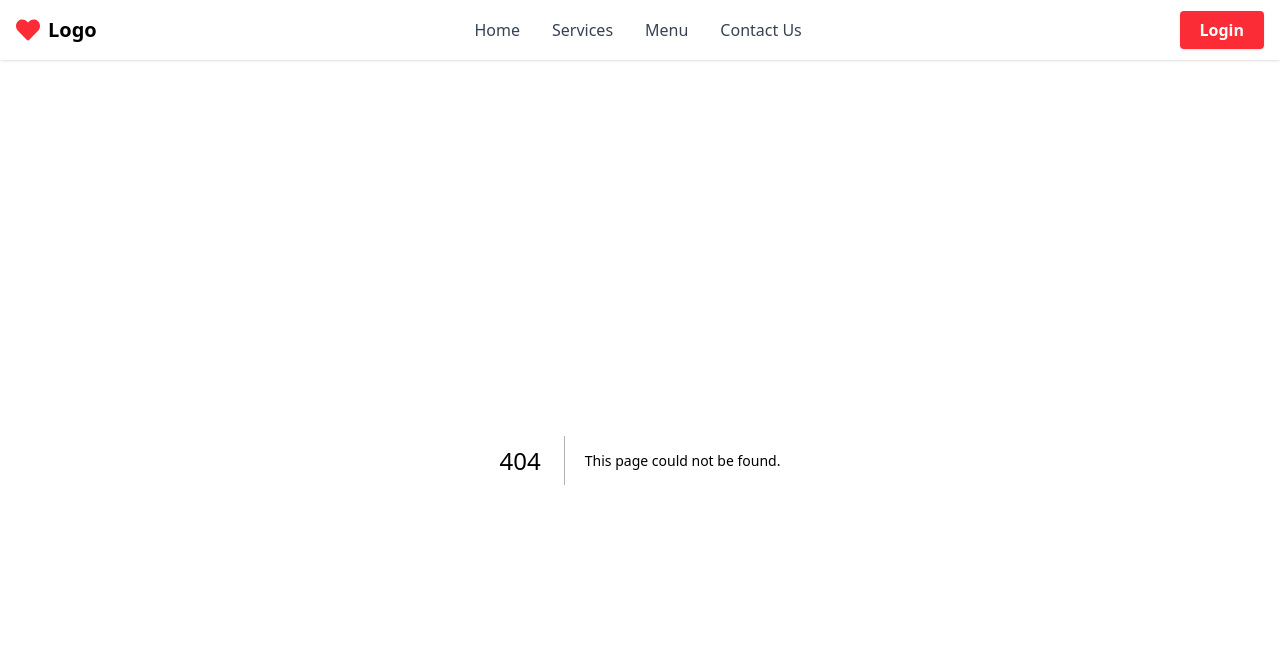
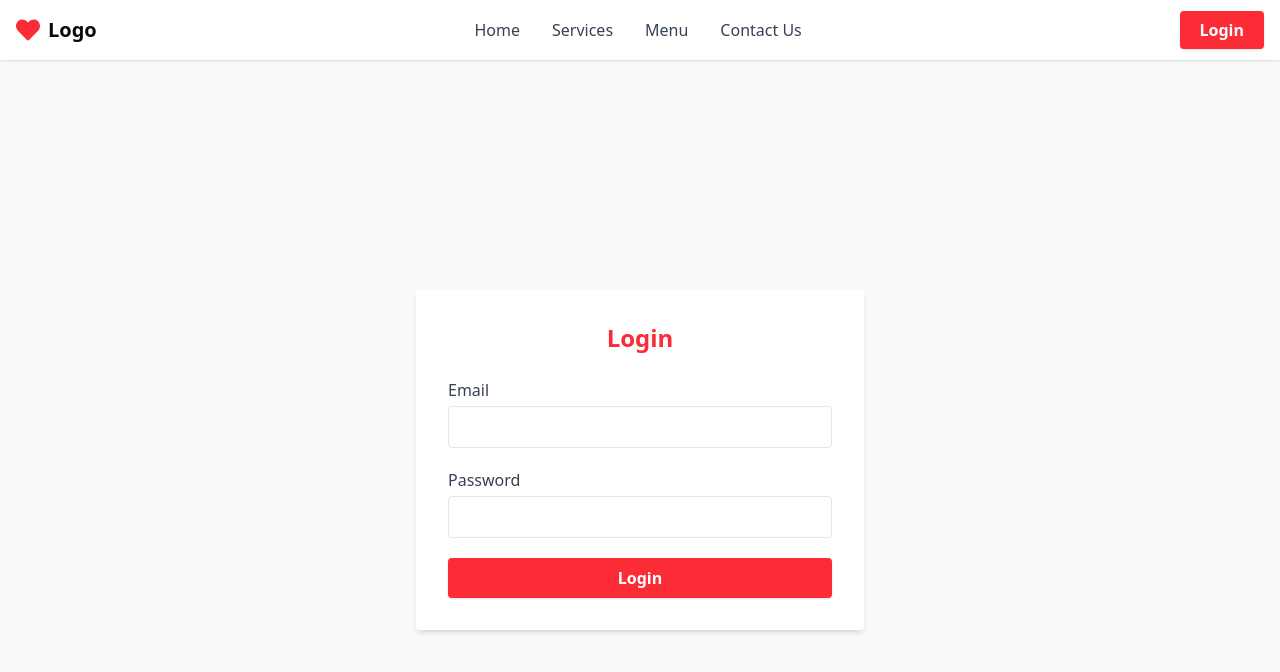
Before and after one commit to subodhqurilo/matro, a Next.js app: page /login in a window 1280 px wide. Before the commit this address had no page. Shown: the top 672 px of the page. Built offline with nearby package versions, Linux system fonts and the light colour scheme.

Commit message:
feat: add login page and update Hero and Navbar components

```diff
--- /dev/null
+++ b/src/app/(dashboard)/login/page.tsx
@@ -0,0 +1,58 @@
+import React, { useState } from 'react';
+
+export default function LoginPage() {
+  const [email, setEmail] = useState('');
+  const [password, setPassword] = useState('');
+  const [error, setError] = useState('');
+
+  const handleSubmit = (e: React.FormEvent) => {
+    e.preventDefault();
+    // Simple validation
+    if (!email || !password) {
+      setError('Please enter both email and password.');
+      return;
+    }
+    setError('');
+    // Handle login logic here
+    alert('Login submitted!');
+  };
+
+  return (
+    <div className="min-h-screen flex items-center justify-center bg-gray-50">
+      <div className="w-full max-w-md bg-white p-8 rounded shadow-md">
+        <h2 className="text-2xl font-bold mb-6 text-center text-red-500">Login</h2>
+        <form onSubmit={handleSubmit} className="space-y-5">
+          <div>
+            <label htmlFor="email" className="block text-gray-700 font-medium mb-1">Email</label>
+            <input
+              id="email"
+              type="email"
+              value={email}
+              onChange={(e) => setEmail(e.target.value)}
+              className="w-full px-4 py-2 border rounded focus:outline-none focus:ring-2 focus:ring-red-500"
+              required
+            />
+          </div>
+          <div>
+            <label htmlFor="password" className="block text-gray-700 font-medium mb-1">Password</label>
+            <input
+              id="password"
+              type="password"
+              value={password}
+              onChange={(e) => setPassword(e.target.value)}
+              className="w-full px-4 py-2 border rounded focus:outline-none focus:ring-2 focus:ring-red-500"
+              required
+            />
+          </div>
+          {error && <div className="text-red-500 text-sm">{error}</div>}
+          <button
+            type="submit"
+            className="w-full bg-red-500 text-white py-2 rounded font-semibold hover:bg-red-600 transition-colors duration-200 shadow"
+          >
+            Login
+          </button>
+        </form>
+      </div>
+    </div>
+  );
+}
--- a/src/components/Hero.tsx
+++ b/src/components/Hero.tsx
@@ -10,6 +10,7 @@ import Step1Form from './steps/Step1';
 import Step2Form from './steps/Step2';
 import Step3Form from './steps/Step3';
 import Step4Form from './steps/Step4';
+import Image from 'next/image';
 
 export default function Hero() {
   const [showStep1, setShowStep1] = useState(false);
@@ -264,10 +265,12 @@ export default function Hero() {
 
         {/* Right Side - Full Height Image */}
         <div className="flex-1 relative hidden lg:block">
-          <img
+          <Image
             src="https://images.pexels.com/photos/1024993/pexels-photo-1024993.jpeg?auto=compress&cs=tinysrgb&w=800"
             alt="Beautiful bride in traditional attire"
             className="w-full h-full object-cover shadow-2xl"
+            width={800}
+            height={800}
           />
           <div className="absolute inset-0 bg-gradient-to-br from-red-200/30 to-pink-200/30"></div>
         </div>
--- a/src/components/Navbar.tsx
+++ b/src/components/Navbar.tsx
@@ -36,7 +36,7 @@ export default function Navbar() {
         {/* Login Button */}
         <div className="hidden md:block">
           <a
-            href="#"
+            href="/login"
             className="bg-red-500 text-white px-5 py-2 rounded hover:bg-red-600 transition-colors duration-200 font-semibold shadow"
           >
             Login
@@ -72,7 +72,7 @@ export default function Navbar() {
             ))}
             <li>
               <a
-                href="#"
+                href="/login"
                 className="block bg-red-500 text-white px-5 py-2 rounded hover:bg-red-600 transition-colors duration-200 font-semibold shadow text-center"
                 onClick={() => setMobileOpen(false)}
               >
```
